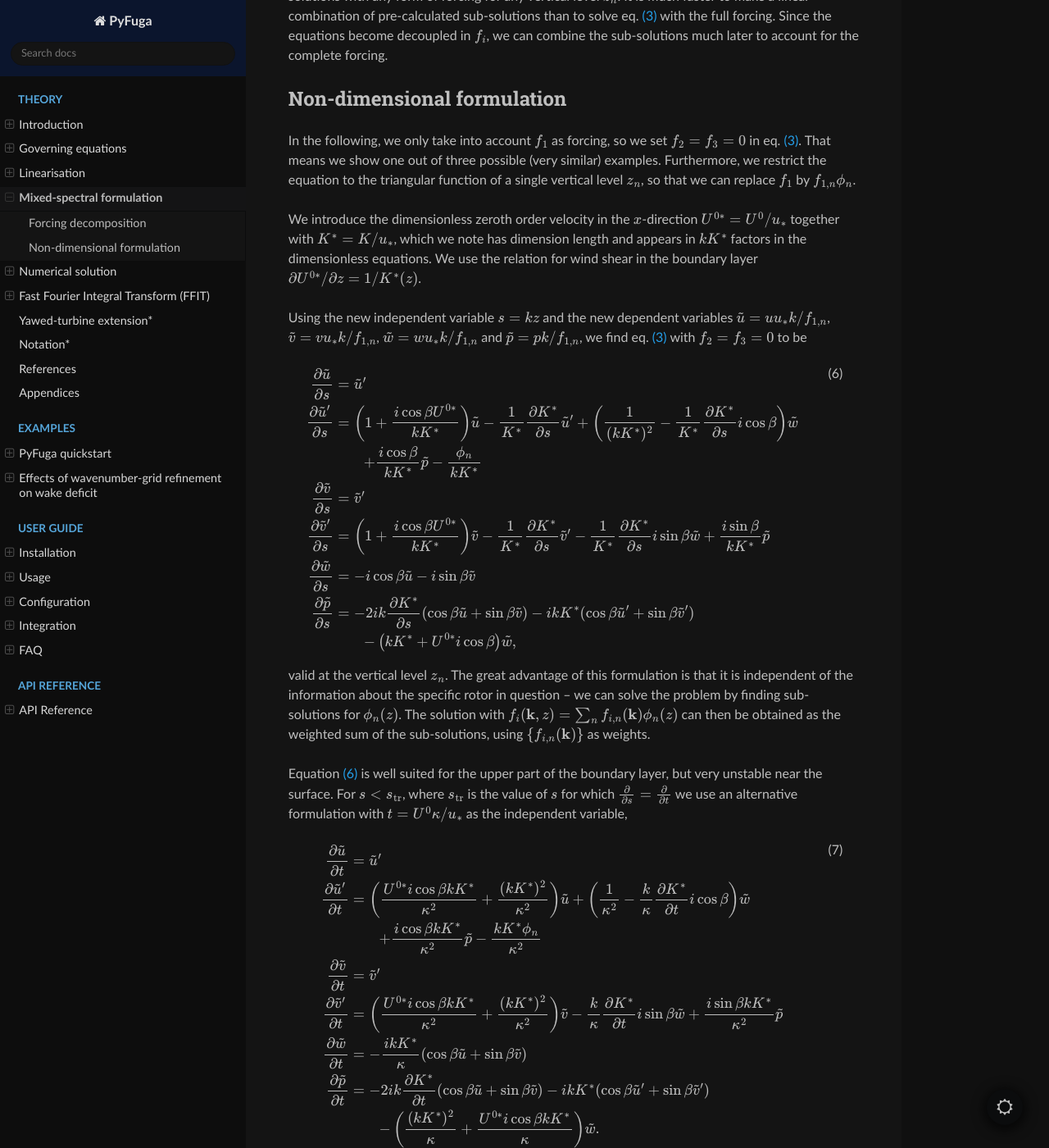
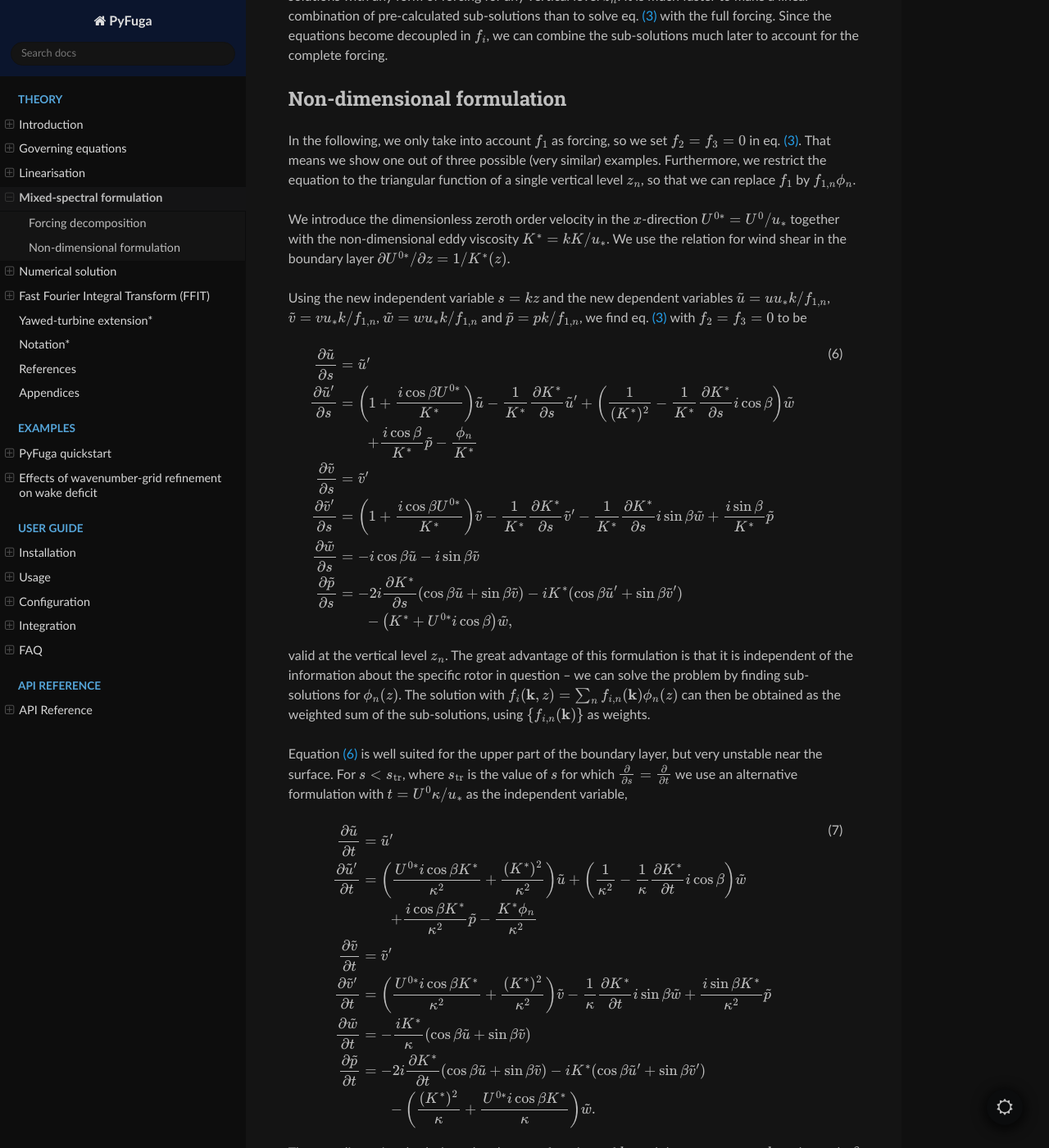
Before and after one commit to equinor/PyFuga, a Sphinx documentation site: the page built from docs/theory/mixed_spectral.rst, in a window 1280 px wide and 1400 px high, scrolled down 2960 px. Shown: the whole window at 82% size. Built offline with Sphinx 7.4.7 and the Read the Docs theme 3.1.0, drawn with Linux system fonts in a browser that asks for light colours.

Commit message:
Refactor K* notation in preLUT matrices and align theory docs

```diff
--- a/docs/theory/mixed_spectral.rst
+++ b/docs/theory/mixed_spectral.rst
@@ -155,8 +155,8 @@ we restrict the equation to the triangular function of a single vertical level :
 we can replace :math:`f_1` by :math:`f_{1,n}\phi_n`.
 
 We introduce the dimensionless zeroth order velocity in the :math:`x`-direction
-:math:`U^{0*}=U^0/u_*` together with :math:`K^* = K/u_*`, which we note has dimension length and
-appears in :math:`kK^*` factors in the dimensionless equations. We use the relation for wind shear
+:math:`U^{0*}=U^0/u_*` together with the non-dimensional eddy viscosity
+:math:`K^* = kK/u_*`. We use the relation for wind shear
 in the boundary layer :math:`\partial U^{0*} / \partial z = 1/K^*(z)`.
 
 Using the new independent variable :math:`s = kz` and the new dependent variables
@@ -169,13 +169,13 @@ with :math:`f_2=f_3=0` to be
 
     \begin{aligned}
         \frac{\partial \tilde{u}}{\partial s} &= \tilde{u}' \\
-        \frac{\partial \tilde{u}'}{\partial s} &= \left( 1 + \frac{i \cos{\beta} U^{0*}}{k K^*} \right) \tilde{u} - \frac{1}{K^*} \frac{\partial K^*}{\partial s} \tilde{u}' + \left(\frac{1}{(kK^*)^2} - \frac{1}{K^*} \frac{\partial K^*}{\partial s} i \cos{\beta} \right) \tilde{w} \\
-        & \qquad + \frac{ i \cos{\beta}}{k K^*} \tilde{p} - \frac{\phi_n}{k K^*} \\
+        \frac{\partial \tilde{u}'}{\partial s} &= \left( 1 + \frac{i \cos{\beta} U^{0*}}{K^*} \right) \tilde{u} - \frac{1}{K^*} \frac{\partial K^*}{\partial s} \tilde{u}' + \left(\frac{1}{(K^*)^2} - \frac{1}{K^*} \frac{\partial K^*}{\partial s} i \cos{\beta} \right) \tilde{w} \\
+        & \qquad + \frac{ i \cos{\beta}}{K^*} \tilde{p} - \frac{\phi_n}{K^*} \\
         \frac{\partial \tilde{v}}{\partial s} &= \tilde{v}' \\
-        \frac{\partial \tilde{v}'}{\partial s} &= \left(1+\frac{i\cos{\beta}U^{0*}}{kK^*}\right) \tilde{v} -\frac{1}{K^*} \frac{\partial K^*}{\partial s} \tilde{v}' - \frac{1}{K^*} \frac{\partial K^*}{\partial s}i \sin{\beta} \tilde{w} + \frac{ i \sin{\beta}}{k K^*} \tilde{p} \\
+        \frac{\partial \tilde{v}'}{\partial s} &= \left(1+\frac{i\cos{\beta}U^{0*}}{K^*}\right) \tilde{v} -\frac{1}{K^*} \frac{\partial K^*}{\partial s} \tilde{v}' - \frac{1}{K^*} \frac{\partial K^*}{\partial s}i \sin{\beta} \tilde{w} + \frac{ i \sin{\beta}}{K^*} \tilde{p} \\
         \frac{\partial \tilde{w}}{\partial s} &= - i \cos{\beta} \tilde{u} - i \sin{\beta}\tilde{v} \\
-        \frac{\partial \tilde{p}}{\partial s} &= - 2 i k \frac{\partial K^*}{\partial s}(\cos{\beta}\tilde{u} + \sin{\beta} \tilde{v}) - i k K^* (\cos{\beta} \tilde{u}' + \sin{\beta} \tilde{v}') \\
-        & \qquad - \left(k K^* + U^{0*} i \cos{\beta} \right) \tilde{w},
+        \frac{\partial \tilde{p}}{\partial s} &= - 2 i \frac{\partial K^*}{\partial s}(\cos{\beta}\tilde{u} + \sin{\beta} \tilde{v}) - i K^* (\cos{\beta} \tilde{u}' + \sin{\beta} \tilde{v}') \\
+        & \qquad - \left(K^* + U^{0*} i \cos{\beta} \right) \tilde{w},
     \end{aligned}
 
 valid at the vertical level :math:`z_n`. The great advantage of this formulation is that it is
@@ -194,13 +194,13 @@ formulation with :math:`t = U^{0}\kappa/u_*` as the independent variable,
 
     \begin{aligned}
         \frac{\partial \tilde{u}}{\partial t} &= \tilde{u}' \\
-        \frac{\partial \tilde{u}'}{\partial t} &= \left( \frac{U^{0*} i \cos{\beta} k K^*}{\kappa^2} + \frac{(k K^*)^2}{\kappa^2} \right) \tilde{u} + \left( \frac{1}{\kappa^2} - \frac{k}{\kappa} \frac{\partial K^*}{\partial t} i \cos{\beta} \right) \tilde{w} \\
-        & \qquad + \frac{i \cos{\beta} k K^*}{\kappa^2} \tilde{p} - \frac{k K^* \phi_n}{\kappa^2} \\
+        \frac{\partial \tilde{u}'}{\partial t} &= \left( \frac{U^{0*} i \cos{\beta} K^*}{\kappa^2} + \frac{(K^*)^2}{\kappa^2} \right) \tilde{u} + \left( \frac{1}{\kappa^2} - \frac{1}{\kappa} \frac{\partial K^*}{\partial t} i \cos{\beta} \right) \tilde{w} \\
+        & \qquad + \frac{i \cos{\beta} K^*}{\kappa^2} \tilde{p} - \frac{K^* \phi_n}{\kappa^2} \\
         \frac{\partial \tilde{v}}{\partial t} &= \tilde{v}' \\
-        \frac{\partial \tilde{v}'}{\partial t} &= \left( \frac{U^{0*} i \cos{\beta} k K^*}{\kappa^2}+\frac{(k K^*)^2}{\kappa^2} \right) \tilde{v} - \frac{k}{\kappa} \frac{\partial K^*}{\partial t}i \sin{\beta} \tilde{w} + \frac{i \sin{\beta} k K^*}{\kappa^2} \tilde{p} \\
-        \frac{\partial \tilde{w}}{\partial t} &= - \frac{ikK^*}{\kappa} \left( \cos{\beta} \tilde{u} + \sin{\beta} \tilde{v} \right) \\
-        \frac{\partial\tilde{p}}{\partial t} &= - 2 i k \frac{\partial K^*}{\partial t} (\cos{\beta}\tilde{u} + \sin{\beta}\tilde{v}) - i k K^* (\cos{\beta} \tilde{u}' + \sin{\beta} \tilde{v}') \\
-        & \qquad - \left( \frac{(kK^*)^2}{\kappa} + \frac{U^{0*} i \cos{\beta} kK^*}{\kappa} \right) \tilde{w}.
+        \frac{\partial \tilde{v}'}{\partial t} &= \left( \frac{U^{0*} i \cos{\beta} K^*}{\kappa^2}+\frac{(K^*)^2}{\kappa^2} \right) \tilde{v} - \frac{1}{\kappa} \frac{\partial K^*}{\partial t}i \sin{\beta} \tilde{w} + \frac{i \sin{\beta} K^*}{\kappa^2} \tilde{p} \\
+        \frac{\partial \tilde{w}}{\partial t} &= - \frac{iK^*}{\kappa} \left( \cos{\beta} \tilde{u} + \sin{\beta} \tilde{v} \right) \\
+        \frac{\partial\tilde{p}}{\partial t} &= - 2 i \frac{\partial K^*}{\partial t} (\cos{\beta}\tilde{u} + \sin{\beta}\tilde{v}) - i K^* (\cos{\beta} \tilde{u}' + \sin{\beta} \tilde{v}') \\
+        & \qquad - \left( \frac{(K^*)^2}{\kappa} + \frac{U^{0*} i \cos{\beta} K^*}{\kappa} \right) \tilde{w}.
     \end{aligned}
 
 The non-dimensional solutions then become functions of :math:`k z` and three parameters:
--- a/docs/theory/numerics.rst
+++ b/docs/theory/numerics.rst
@@ -17,7 +17,7 @@ Stating the problem as a matrix equation and using :math:`z` as a general vertic
 
    \frac{\partial X_i(z)}{\partial z} = A_{ij}X_j(z)+F_i
 
-for each vertical level :math:`z_n`, where :math:`\mathbf{X}^T(z) = [u(z),u'(z),v(z),v'(z),w(z),p(z)]`, and :math:`F_i` is non-zero for :math:`i=2,4\,\,\text{or}\,\,6` - representing longitudinal, transverse and vertical forcing, respectively. The three orthogonal forcing directions represent three separate solutions, which can in the end be scaled and superimposed to give the response of the full three-dimensional forcing. Depending on which vertical variable is used, :math:`F_i =\phi_n(z)\hat{\mathbf{e}}_i/kK^*` in the case of :math:`s` and :math:`F_i = kK^*\phi_n(z)\hat{\mathbf{e}}_i/\kappa^2` in the case of :math:`t`.
+for each vertical level :math:`z_n`, where :math:`\mathbf{X}^T(z) = [u(z),u'(z),v(z),v'(z),w(z),p(z)]`, and :math:`F_i` is non-zero for :math:`i=2,4\,\,\text{or}\,\,6` - representing longitudinal, transverse and vertical forcing, respectively. The three orthogonal forcing directions represent three separate solutions, which can in the end be scaled and superimposed to give the response of the full three-dimensional forcing. Depending on which vertical variable is used, :math:`F_i =\phi_n(z)\hat{\mathbf{e}}_i/K^*` in the case of :math:`s` and :math:`F_i = K^*\phi_n(z)\hat{\mathbf{e}}_i/\kappa^2` in the case of :math:`t`.
 
 Note that the equation is dimensionless as defined in equations :eq:`eq:Eom Fourier transformed nondim s` and :eq:`eq:Eom Fourier transformed nondim t` of the previous section, but we are omitting the tilde's on the variables for brevity. See appendix C.4 for more detail.
 
```
Also changed, not shown: CHANGELOG.md (+5 -0 lines), 1 other file.
